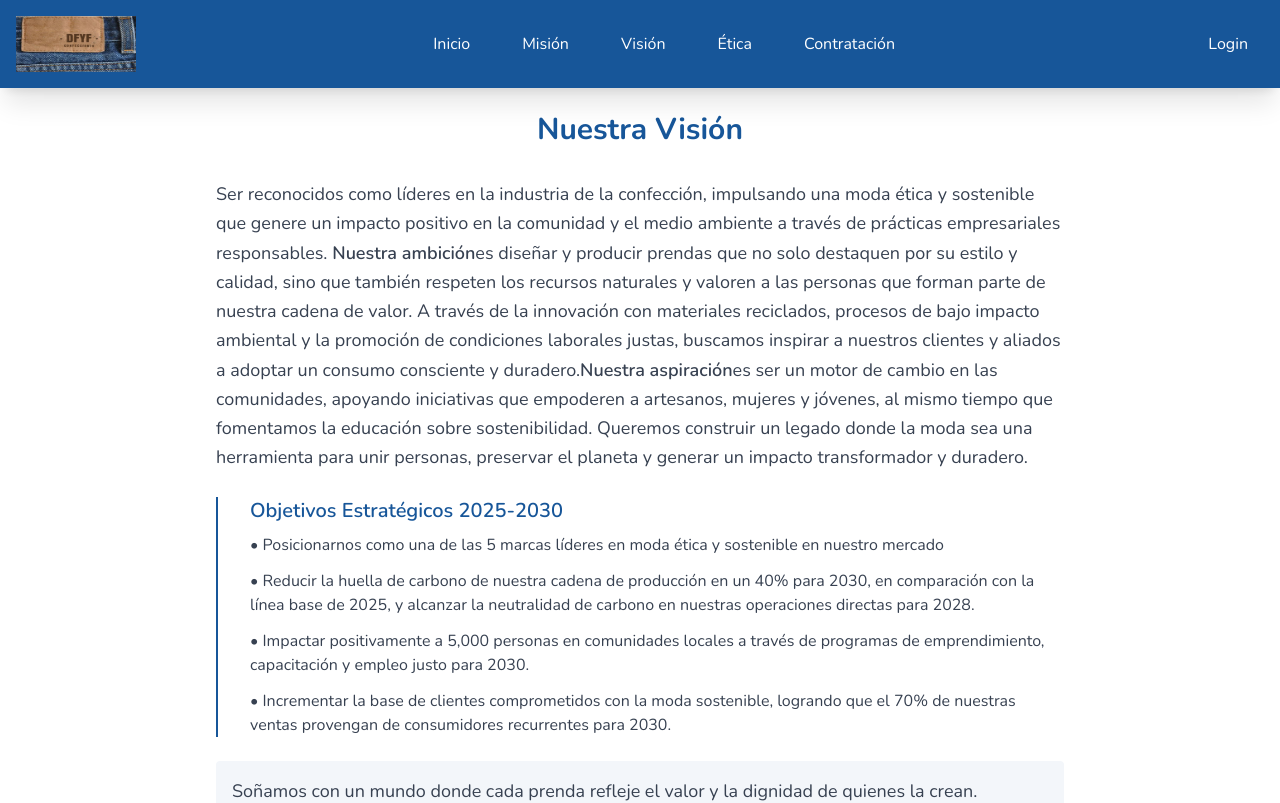
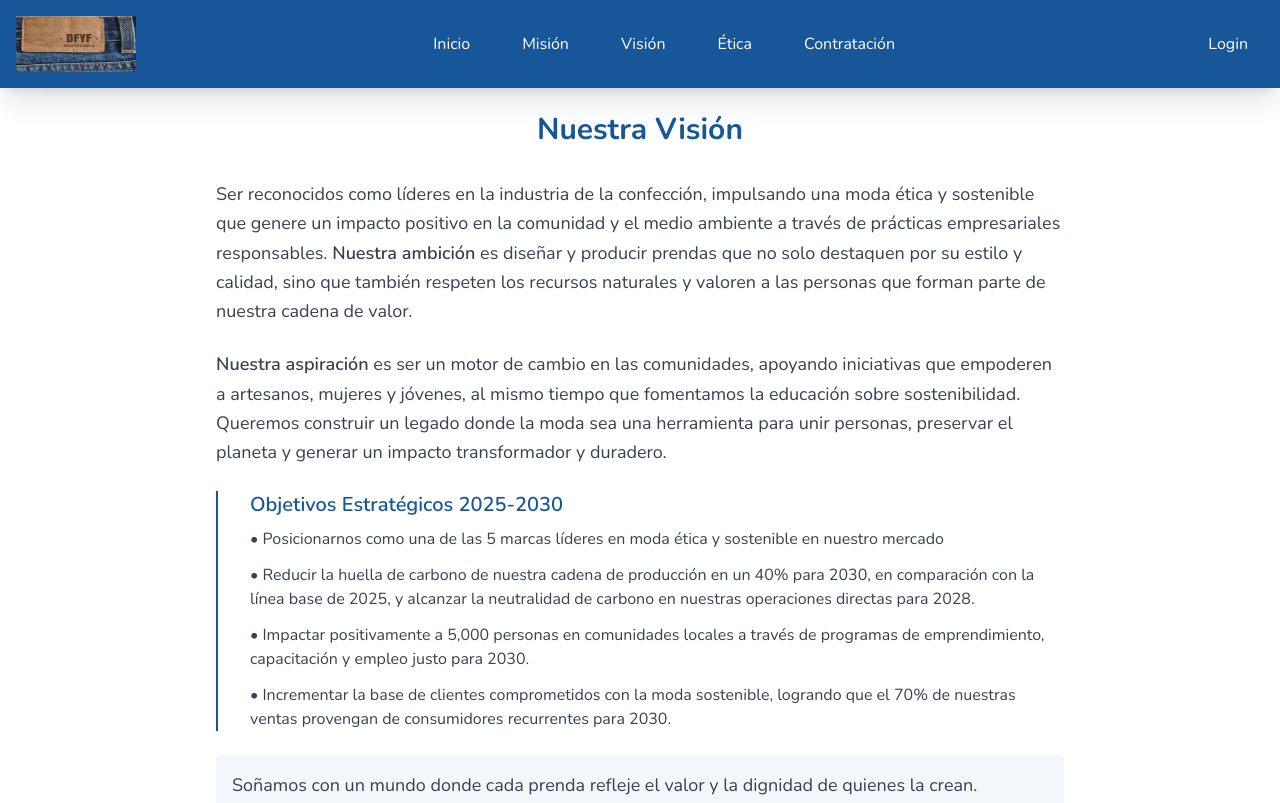
Before and after one commit to Sebaswolf31/DFF, a Next.js app in the folder frontend/: page /vision in a window 1280 px wide. Shown: the top 803 px of the page. Built offline with nearby package versions, Linux system fonts and the light colour scheme.

Commit message:
cambio en pagina estatica de vision

```diff
--- a/frontend/src/app/vision/page.tsx
+++ b/frontend/src/app/vision/page.tsx
@@ -11,15 +11,14 @@ export default function VisionPage() {
           impulsando una moda ética y sostenible que genere un impacto positivo
           en la comunidad y el medio ambiente a través de prácticas
           empresariales responsables.
-          <span className='text-verde font-semibold'> Nuestra ambición</span>
+          <span className='text-verde font-semibold'> Nuestra ambición </span>
           es diseñar y producir prendas que no solo destaquen por su estilo y
           calidad, sino que también respeten los recursos naturales y valoren a
-          las personas que forman parte de nuestra cadena de valor. A través de
-          la innovación con materiales reciclados, procesos de bajo impacto
-          ambiental y la promoción de condiciones laborales justas, buscamos
-          inspirar a nuestros clientes y aliados a adoptar un consumo consciente
-          y duradero.
-          <span className='text-verde font-semibold'>Nuestra aspiración</span>
+          las personas que forman parte de nuestra cadena de valor.
+        </p>
+
+        <p className='text-lg leading-relaxed'>
+          <span className='text-verde font-semibold'> Nuestra aspiración </span>
           es ser un motor de cambio en las comunidades, apoyando iniciativas que
           empoderen a artesanos, mujeres y jóvenes, al mismo tiempo que
           fomentamos la educación sobre sostenibilidad. Queremos construir un
```
